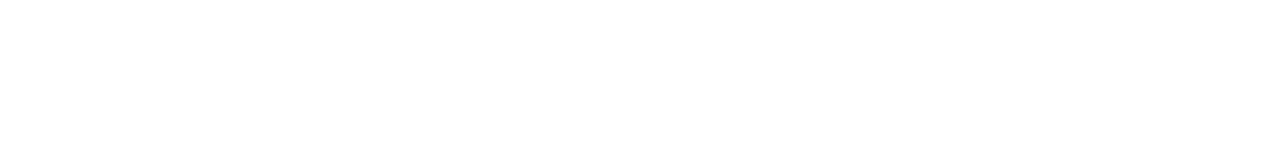
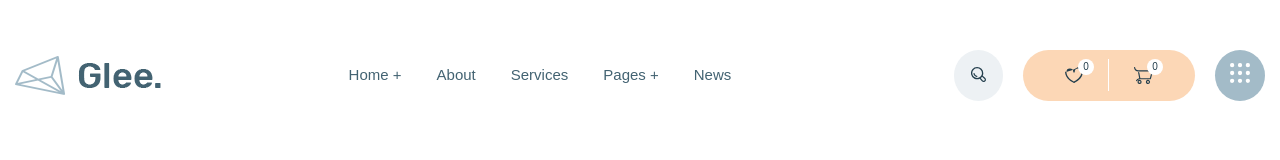
Before and after one commit to oleggrama/glee, a website: page app/index.html in a window 1280 px wide. Drawn offline with nearby package versions, Linux system fonts and the light colour scheme; files that its build step writes are made by us from their sources.

Commit message:
added header, added fonts

```diff
--- a/app/index.html
+++ b/app/index.html
@@ -4,12 +4,65 @@
 <head>
     <meta charset="UTF-8">
     <meta name="viewport" content="width=device-width, initial-scale=1.0">
-    <title>Document</title>
+    <title>Glee.</title>
     <link rel="stylesheet" href="css/style.min.css">
 </head>
 
 <body>
 
+    <header class="header">
+        <div class="container">
+            <div class="header__inner">
+                <a class="logo" href="#">
+                    <img class="logo__img" src="images/logo.png" alt="logo">
+                </a>
+                <nav class="menu">
+                    <ul class="menu__list">
+                        <li class="menu__list-item">
+                            <a class="menu__list-link" href="#">Home +</a>
+                        </li>
+                        <li class="menu__list-item">
+                            <a class="menu__list-link" href="#">About</a>
+                        </li>
+                        <li class="menu__list-item">
+                            <a class="menu__list-link" href="#">Services</a>
+                        </li>
+                        <li class="menu__list-item">
+                            <a class="menu__list-link" href="#">Pages +</a>
+                        </li>
+                        <li class="menu__list-item">
+                            <a class="menu__list-link" href="#">News</a>
+                        </li>
+                        <li class="menu__list-item">
+                            <a class="menu__list-link" href="#"></a>
+                        </li>
+                    </ul>
+                </nav>
+                <div class="user-nav">
+                    <div class="user-nav__inner user-nav__inner--search">
+                        <a class="user-nav__link" href="#">
+                            <img class="user-nav__link-img" src="images/icons/search.svg" alt="">
+                        </a>
+                    </div>
+                    <div class="user-nav__inner user-nav__inner--fav">
+                        <a class="user-nav__link" href="#">
+                            <img class="user-nav__link-img user-nav__link-img--heart" src="images/icons/heart.svg" alt="">
+                            <span class="user-nav__num">0</span>
+                        </a>
+                        <a class="user-nav__link" href="#">
+                            <img class="user-nav__link-img user-nav__link-img--cart" src="images/icons/cart.svg" alt="">
+                            <span class="user-nav__num">0</span>
+                        </a>
+                    </div>
+                    <div class="user-nav__inner user-nav__inner--btn">
+                        <a class="user-nav__link" href="#">
+                            <img class="user-nav__link-img" src="images/icons/menu-btn.svg" alt="">
+                        </a>
+                    </div>
+                </div>
+            </div>
+        </div>
+    </header>
 
 
     <script src="js/main.min.js"></script>
--- a/app/scss/_fonts.scss
+++ b/app/scss/_fonts.scss
@@ -0,0 +1,31 @@
+@font-face {
+    font-family: 'Rubik-Regular', sans-serif;
+    font-weight: 400;
+    font-style: normal;
+    src: local('Rubik-Regular'), url('../fonts/Rubik-Regular.woff2') format('woff2'), url('../fonts/Rubik-Regular.woff') format('woff');
+    font-display: swap;
+}
+
+@font-face {
+    font-family: 'Rubik-Medium', sans-serif;
+    font-weight: 500;
+    font-style: normal;
+    src: local('Rubik-Medium'), url('../fonts/Rubik-Medium.woff2') format('woff2'), url('../fonts/Rubik-Medium.woff') format('woff');
+    font-display: swap;
+}
+
+@font-face {
+    font-family: 'DMSans-Regular', sans-serif;
+    font-weight: 400;
+    font-style: normal;
+    src: local('DMSans-Regular'), url('../fonts/DMSans-Regular.woff2') format('woff2'), url('../fonts/DMSans-Regular.woff') format('woff');
+    font-display: swap;
+}
+
+@font-face {
+    font-family: 'DMSans-Bold', sans-serif;
+    font-weight: 700;
+    font-style: normal;
+    src: local('DMSans-Bold'), url('../fonts/DMSans-Bold.woff2') format('woff2'), url('../fonts/DMSans-Bold.woff') format('woff');
+    font-display: swap;
+}
--- a/app/scss/_global.scss
+++ b/app/scss/_global.scss
@@ -1 +1,12 @@
-body {}
+body {
+    font-size: 16px;
+    line-height: 30px;
+    color: $default;
+    @extend %rubik-400;
+}
+
+.container {
+    max-width: 1800px;
+    margin: 0 auto;
+    padding: 0 15px;
+}
--- a/app/scss/_vars.scss
+++ b/app/scss/_vars.scss
@@ -0,0 +1,21 @@
+$default: #585858;
+$title: #191919;
+%rubik-400 {
+    font-family: 'Rubik-Regular', sans-serif;
+    font-weight: 400;
+}
+
+%rubik-500 {
+    font-family: 'Rubik-Medium', sans-serif;
+    font-weight: 500;
+}
+
+%dmsans-400 {
+    font-family: 'DMSans-Regular', sans-serif;
+    font-weight: 400;
+}
+
+%dmsans-700 {
+    font-family: 'DMSans-Bold', sans-serif;
+    font-weight: 700;
+}
--- a/app/scss/style.scss
+++ b/app/scss/style.scss
@@ -2,4 +2,84 @@
 @import 'fonts';
 @import 'reset';
 @import 'global';
+.header {
+    padding: 50px 0;
+    &__inner {
+        display: flex;
+        justify-content: space-between;
+        align-items: center;
+    }
+}
+
+.menu {
+    &__list {
+        display: flex;
+        align-items: center;
+    }
+    &__list-item+.menu__list-item {
+        padding-left: 35px;
+    }
+    &__list-link {
+        color: #436372;
+        font-size: 15px;
+        line-height: 12px;
+        @extend %rubik-500;
+    }
+}
+
+.user-nav {
+    display: flex;
+    &__inner {
+        display: flex;
+    }
+    &__inner+.user-nav__inner {
+        margin-left: 20px;
+    }
+    &__link {
+        position: relative;
+    }
+    &__inner--search {
+        padding: 17px;
+        border-radius: 50%;
+        background-color: #edf1f4;
+    }
+    &__inner--fav {
+        padding: 9px 17px;
+        border-radius: 50px;
+        background-color: #fcd7b6;
+    }
+    &__link-img--heart {
+        padding-left: 25px;
+        padding-right: 25px;
+        padding-top: 8px;
+        padding-bottom: 8px;
+        border-right: 1px solid #fff;
+    }
+    &__link-img--cart {
+        padding-left: 25px;
+        padding-right: 25px;
+        padding-top: 8px;
+        padding-bottom: 8px;
+    }
+    &__inner--btn {
+        padding: 13px 15px;
+        border-radius: 50%;
+        background-color: #a3bbc8;
+    }
+    &__num {
+        position: absolute;
+        width: 16px;
+        height: 16px;
+        border-radius: 50%;
+        background-color: #fff;
+        top: 0;
+        right: 15px;
+        font-size: 10px;
+        line-height: 16px;
+        color: #243f4d;
+        text-align: center;
+        @extend %dmsans-400;
+    }
+}
+
 @import 'media';
```
Also changed, not shown: app/fonts/DMSans-Bold.woff (added), app/fonts/DMSans-Bold.woff2 (added), app/fonts/DMSans-Regular.woff (added), app/fonts/DMSans-Regular.woff2 (added), app/fonts/Rubik-Medium.woff (added), app/fonts/Rubik-Medium.woff2 (added), app/fonts/Rubik-Regular.woff (added), app/fonts/Rubik-Regular.woff2 (added), app/images/ad087592346aaa5c39eea699100c586f.jpg (deleted), app/images/icons/cart.svg (added), app/images/icons/heart.svg (added), app/images/icons/menu-btn.svg (added), app/images/icons/search.svg (added), app/images/logo.png (added), 1 more files.
